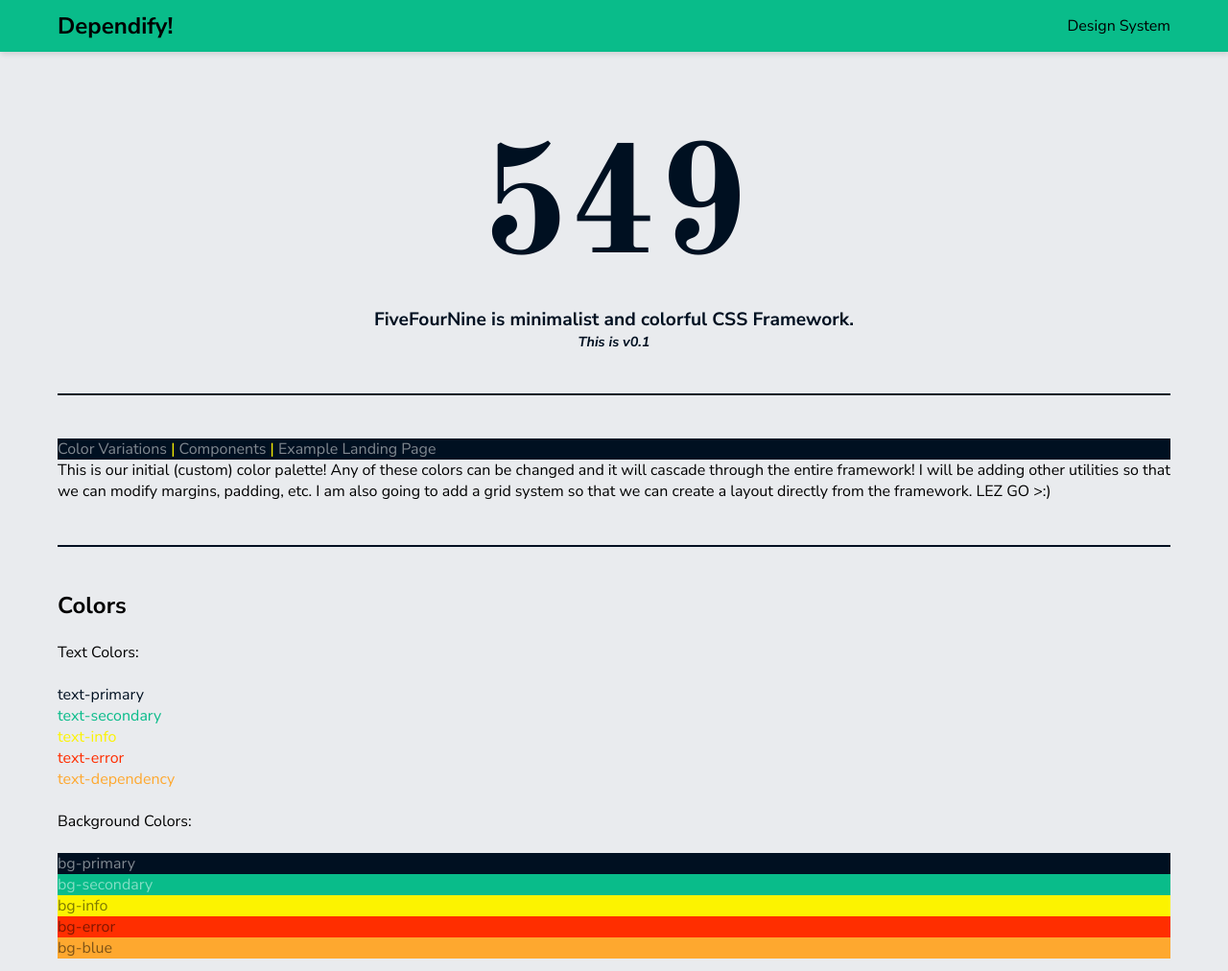
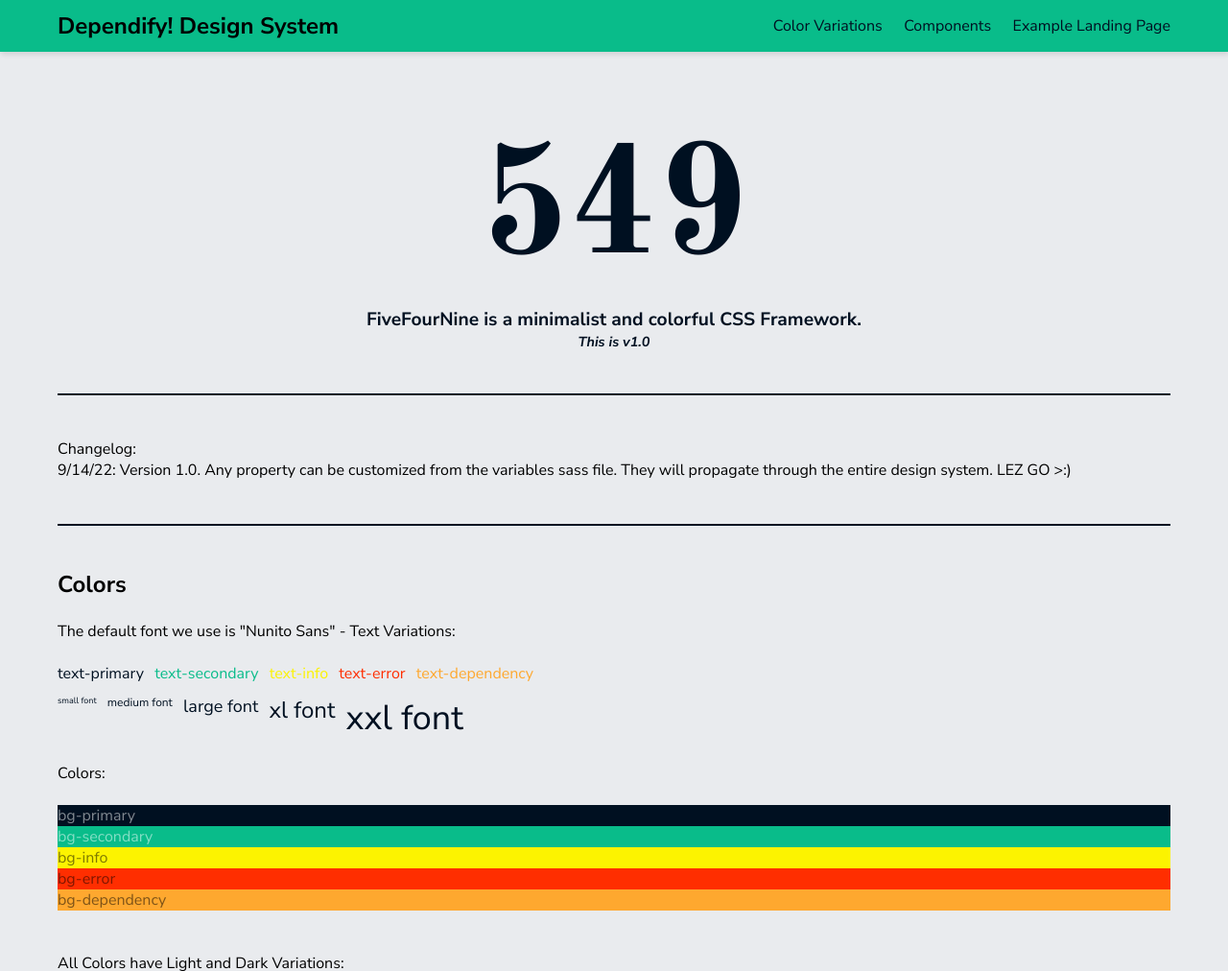
Before and after one commit to bhareds49/fivefournine, a plain HTML site: page index.html in a window 1280 px wide. Shown: the top 1012 px of the page at 96% size. Drawn offline with nearby package versions, Linux system fonts and the light colour scheme.

Commit message:
1.0 Design Page updates

```diff
--- a/dragonhoops/_breakpoints.scss
+++ b/dragonhoops/_breakpoints.scss
@@ -1,9 +1,9 @@
 $breakpoints: (
 	"xs": 1px,
-	"sm": 480px,
-	"md": 720px,
-	"lg": 960px,
-	"xl": 1200px,
+	"sm": 300px,
+	"md": 500px,
+	"lg": 700px,
+	"xl": 900px,
 );
 
 @mixin xs {
--- a/dragonhoops/components/_navbar.scss
+++ b/dragonhoops/components/_navbar.scss
@@ -10,6 +10,9 @@
     @extend %flex-layout;
     padding: $base-padding $base-padding * 2;
     box-shadow: $base-box-shadow;
+    position: -webkit-sticky;
+    position: sticky;
+	top: 0;
 
     .site-title{
         font-size: $base-font-size * 2;
--- a/dragonhoops/index.scss
+++ b/dragonhoops/index.scss
@@ -18,6 +18,9 @@
 //utilities (marging padding opacity)
 @import "utilities";
 
+svg {
+	font-size: 20px;
+}
 
 hr {
 	border: 0.75px solid $primary;
@@ -39,13 +42,11 @@ hr {
 	justify-content: center;
 	text-align: center;
 
-
 	.subtitle {
 		font-family: "Nunito Sans", serif;
 		font-size: 1.2rem;
 		color: $primary;
 		justify-content: center;
-
 	}
 
 	.version {
--- a/index.html
+++ b/index.html
@@ -18,59 +18,71 @@
       href="https://fonts.googleapis.com/css2?family=Nunito+Sans:ital,wght@0,200;0,300;0,400;0,600;0,700;0,800;0,900;1,200;1,300;1,400;1,600;1,700;1,800;1,900&family=Old+Standard+TT:wght@400;700&display=swap"
       rel="stylesheet"
     />
+
+
   </head>
 
   <body class="bg-background">
     <nav class="navbar-secondary mb-4">
       <div class="container">
-        <h2 class="site-title">Dependify!</h2>
-        <p>Design System</p>
+        <h2 class="site-title">Dependify! Design System</h2>
+        <div class="display-f">
+          <a class="text-primary text-hover-info ml-2" href="#theme-colors">
+            Color Variations
+          </a>
+          <a class="text-primary text-hover-info ml-2" href="#components">
+            Components
+          </a>
+          <a
+            class="text-primary text-hover-info ml-2"
+            href="example_landing_page.html"
+          >
+            Example Landing Page
+          </a>
+        </div>
       </div>
     </nav>
     <div class="container">
       <div class="title">
         549
         <div class="subtitle">
-          <p>FiveFourNine is minimalist and colorful CSS Framework.</p>
-          <p class="version">This is v0.1</p>
+          <p>FiveFourNine is a minimalist and colorful CSS Framework.</p>
+          <p class="version">This is v1.0</p>
           <hr class="mt-3 mb-3 bg-color-primary" />
         </div>
       </div>
-      <div class="navbar-css">
-        <a class="text-primary-light-5 text-hover-info" href="#theme-colors">
-          Color Variations
-        </a>
-        |
-        <a class="text-primary-light-5 text-hover-info" href="#components">
-          Components
-        </a>
-        |
-        <a class="text-primary-light-5 text-hover-info" href="example_landing_page.html">
-          Example Landing Page
-        </a>
-      </div>
+
       <div class="text-primary-dark-8">
-        This is our initial (custom) color palette! Any of these colors can be
-        changed and it will cascade through the entire framework! I will be
-        adding other utilities so that we can modify margins, padding, etc. I am
-        also going to add a grid system so that we can create a layout directly
-        from the framework. LEZ GO >:)
+        Changelog:
+        <br />
+        9/14/22: Version 1.0. Any property can be customized from the variables
+        sass file. They will propagate through the entire design system. LEZ GO
+        >:)
       </div>
 
       <hr class="mt-3 mb-3 bg-color-primary" />
 
       <h2 id="theme-colors">Colors</h2>
       <br />
-      Text Colors: <br /><br />
+      The default font we use is "Nunito Sans" - Text Variations: <br /><br />
+      <div class="display-f justify-flex-start mr-1">
+        <p class="text-primary mr-1">text-primary</p>
+        <p class="text-secondary mr-1">text-secondary</p>
+        <p class="text-info mr-1">text-info</p>
+        <p class="text-error mr-1">text-error</p>
+        <p class="text-dependency mr-1">text-dependency</p>
+      </div>
 
-      <div class="text-primary">text-primary</div>
-      <div class="text-secondary">text-secondary</div>
-      <div class="text-info">text-info</div>
-      <div class="text-error">text-error</div>
-      <div class="text-dependency">text-dependency</div>
+      <div class="display-f justify-flex-start mt-1">
+        <p class="text-primary mr-1 font-sm">small font</p>
+        <p class="text-primary mr-1 font-md">medium font</p>
+        <p class="text-primary mr-1 font-lg">large font</p>
+        <p class="text-primary mr-1 font-xl">xl font</p>
+        <p class="text-primary mr-1 font-xxl">xxl font</p>
+      </div>
 
       <br />
-      Background Colors: <br /><br />
+      Colors: <br /><br />
       <div class="bg-primary text-primary-light-5 text-hover-info">
         bg-primary
       </div>
@@ -80,7 +92,7 @@
       <div class="bg-info text-info-dark-5 text-hover-primary">bg-info</div>
       <div class="bg-error text-error-dark-5 text-hover-info">bg-error</div>
       <div class="bg-dependency text-dependency-dark-5 text-hover-info">
-        bg-blue
+        bg-dependency
       </div>
 
       <br /><br />
@@ -212,6 +224,8 @@
       <div class="responsive-test">
         This color will change based on the screen width!
       </div>
+
+      <hr class="mt-3 mb-3 bg-color-primary" />
     </div>
   </body>
 </html>
```
Also changed, not shown: example_landing_page.html (+16 -21 lines), css/index.css, dist/css/index.min.css, 2 other files.
